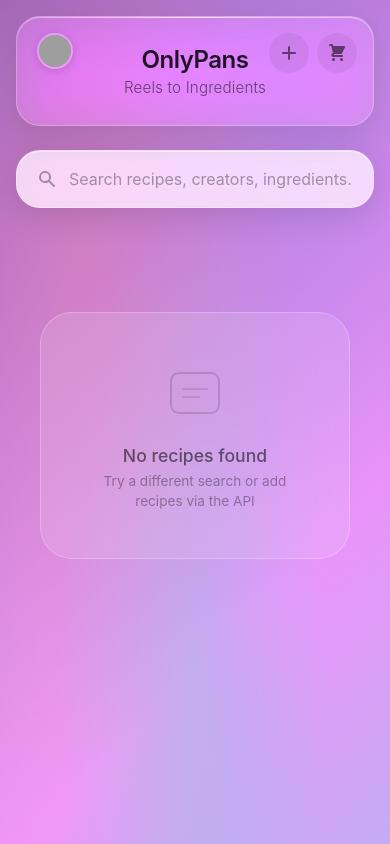
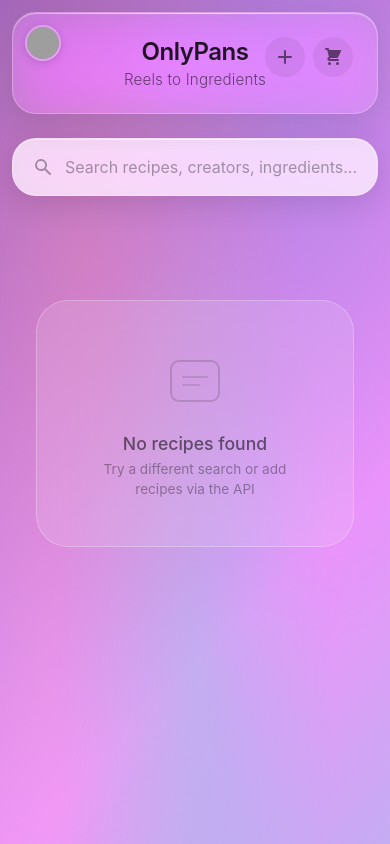
Before and after one commit to Brenttime/reel-to-recipe, a Flask app: page / in a window 390 px wide; the page is wider, and only the part inside the window is pictured. Run offline with Flask 3, Linux system fonts and the light colour scheme; the visitor is signed in with stand-in values (Sample User, id 1); data comes from the database, SQL or seed files in the repository; data that the repository does not hold is empty; parts of the project's set-up code (start-up, migrations or seed data) failed here and were passed over; some web fonts are replaced; grey boxes are pictures that could not be loaded.

Commit message:
fix: mobile viewport zoom/padding issues
- Add maximum-scale=1.0, user-scalable=no, viewport-fit=cover to viewport meta
- Add overflow-x: hidden on html element (iOS Safari overflow fix)
- Clip glass-header ::after pseudo-element (200% width was causing phantom scroll)
- Tighten mobile padding: 12px container, 16px header padding
- Consolidate mobile header-actions/header-left positioning
- Full-bleed filter chips on mobile with negative margins
- Cache bust v6

```diff
--- a/web/static/style.css
+++ b/web/static/style.css
@@ -33,6 +33,7 @@ html {
     font-size: 16px;
     -webkit-font-smoothing: antialiased;
     -moz-osx-font-smoothing: grayscale;
+    overflow-x: hidden;
 }
 
 body {
@@ -108,6 +109,7 @@ body {
     height: 200%;
     background: radial-gradient(ellipse at center, rgba(255,255,255,0.08) 0%, transparent 60%);
     pointer-events: none;
+    clip-path: inset(0);
 }
 
 .header-content {
@@ -1044,12 +1046,15 @@ body {
 
 @media (max-width: 768px) {
     .app-container {
-        padding: 16px;
+        padding: 12px;
+        padding-bottom: 80px;
     }
 
     .glass-header {
-        padding: 28px 20px;
+        padding: 24px 16px;
         border-radius: var(--radius-lg);
+        margin-left: 0;
+        margin-right: 0;
     }
 
     .logo h1 {
@@ -1069,6 +1074,22 @@ body {
 
     .modal-title {
         font-size: 1.4rem;
+    }
+
+    .header-left {
+        top: 12px;
+        left: 12px;
+    }
+
+    .header-actions {
+        top: 12px;
+        right: 12px;
+    }
+
+    .filter-chips {
+        margin-left: -12px;
+        margin-right: -12px;
+        padding: 0 12px;
     }
 }
 
@@ -1814,11 +1835,6 @@ body {
         font-size: 1.3rem;
     }
 
-    .header-actions {
-        top: 16px;
-        right: 16px;
-    }
-
     .cook-nav-btn {
         padding: 12px 20px;
         font-size: 0.85rem;
--- a/web/templates/index.html
+++ b/web/templates/index.html
@@ -2,9 +2,9 @@
 <html lang="en">
 <head>
     <meta charset="UTF-8">
-    <meta name="viewport" content="width=device-width, initial-scale=1.0">
+    <meta name="viewport" content="width=device-width, initial-scale=1.0, maximum-scale=1.0, user-scalable=no, viewport-fit=cover">
     <title>OnlyPans</title>
-    <link rel="stylesheet" href="/static/style.css?v=5">
+    <link rel="stylesheet" href="/static/style.css?v=6">
     <link rel="preconnect" href="https://fonts.googleapis.com">
     <link rel="preconnect" href="https://fonts.gstatic.com" crossorigin>
     <link href="https://fonts.googleapis.com/css2?family=SF+Pro+Display:wght@300;400;500;600;700&display=swap" rel="stylesheet">
```
